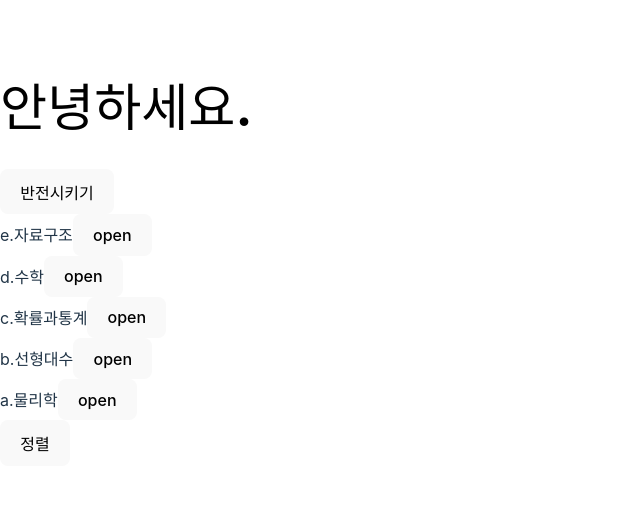
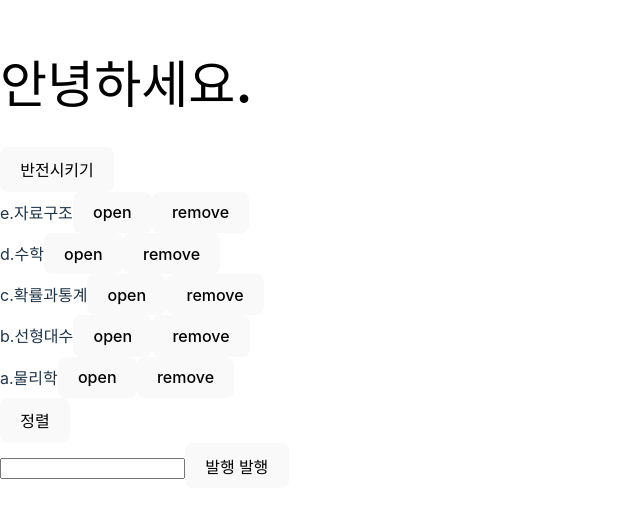
Before and after one commit to kang-heewon/doit-react-study, a React (Vite) app: page / in a window 1280 px wide. Shown: the part 145-662 px from the top of the page, without its empty margins (0-640 px from the left). Built offline with nearby package versions, Linux system fonts and the light colour scheme.

Commit message:
5주차 과제

```diff
--- a/src/App.tsx
+++ b/src/App.tsx
@@ -1,6 +1,7 @@
-import { useState } from 'react'
+import {useState} from 'react'
 import './App.css'
-import { Modal } from './Modal';
+import {Modal} from './Modal';
+import {Form} from './Form';
 
 function App() {
     const [isBlack, setIsBlack] = useState(false);
@@ -12,20 +13,33 @@ function App() {
         setHomeworks([...homeworks.sort()])
     }
 
+    const addHomework = (homework: string) => {
+        setHomeworks((prev) => [...prev, homework])
+    }
+
+    const removeByIndex = (index: number) => {
+        setHomeworks((prev) => prev.filter((_, i) => i !== index))
+    }
+
     return (
         <div>
             <div>
-        <h1 className={isBlack ? 'black': 'white'}>안녕하세요.</h1>
+                <h1 className={isBlack ? 'black' : 'white'}>안녕하세요.</h1>
             </div>
 
             <button onClick={() => setIsBlack((prev) => !prev)}>반전시키기</button>
-      {homeworks.map((homework, index) => <div key={homework}>{homework}<button onClick={() =>{
+            {homeworks.map((homework, index) => <div key={homework}>{homework}
+                <button onClick={() => {
                     setIsModalOpen(true)
                     setSelectedIndex(index)
-      }}>open</button></div>)}
+                }}>open
+                </button>
+                <button onClick={() => removeByIndex(index)}>remove</button>
+            </div>)}
             <button onClick={sort}>정렬</button>
 
             {isModalOpen && <Modal title={homeworks[selectedIndex]}/>}
+            <Form addHomework={addHomework}/>
         </div>
     )
 }
--- /dev/null
+++ b/src/Form.tsx
@@ -0,0 +1,20 @@
+import {FormEvent, useState} from "react"
+
+type FormProps = {
+    addHomework: (homework: string) => void
+}
+
+export const Form = ({addHomework}: FormProps) => {
+    const [title, setTitle] = useState("")
+    const submit = (e: FormEvent) => {
+        e.preventDefault();
+
+        if (title.trim() === "") return;
+        addHomework(title)
+    }
+
+    return <form onSubmit={submit}>
+        <input value={title} onChange={(e) => setTitle(e.target.value)}/>
+        <button type="submit">발행 발행</button>
+    </form>
+}
```
Lines whose indentation alone changed are shown as unchanged.
